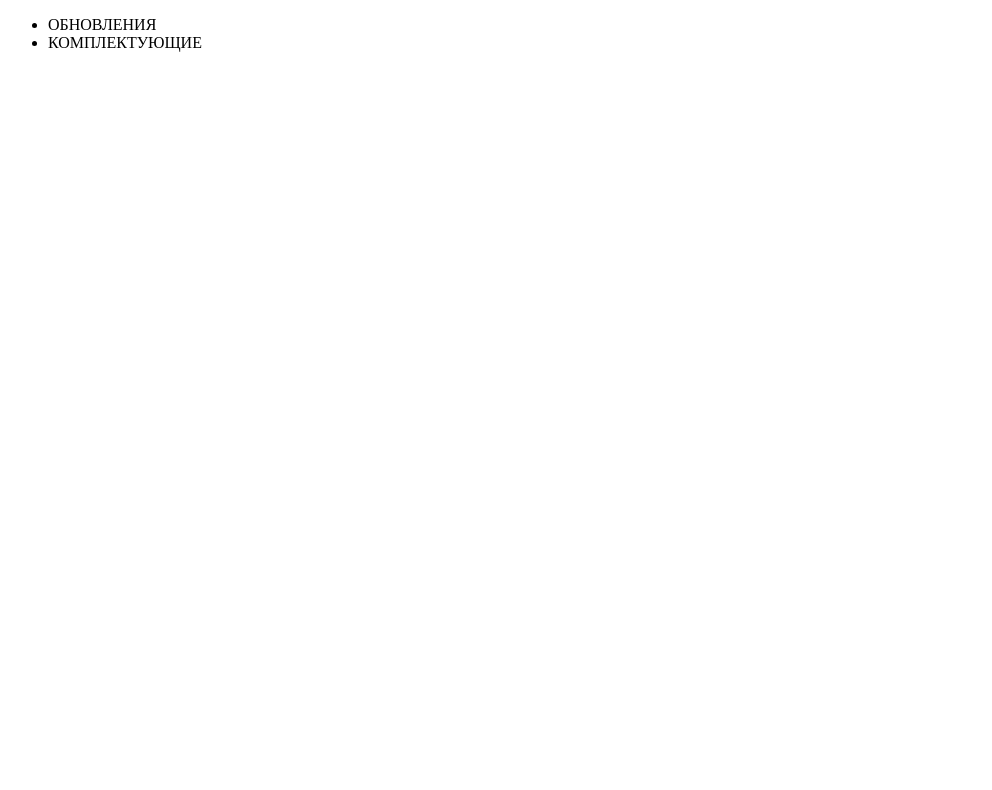
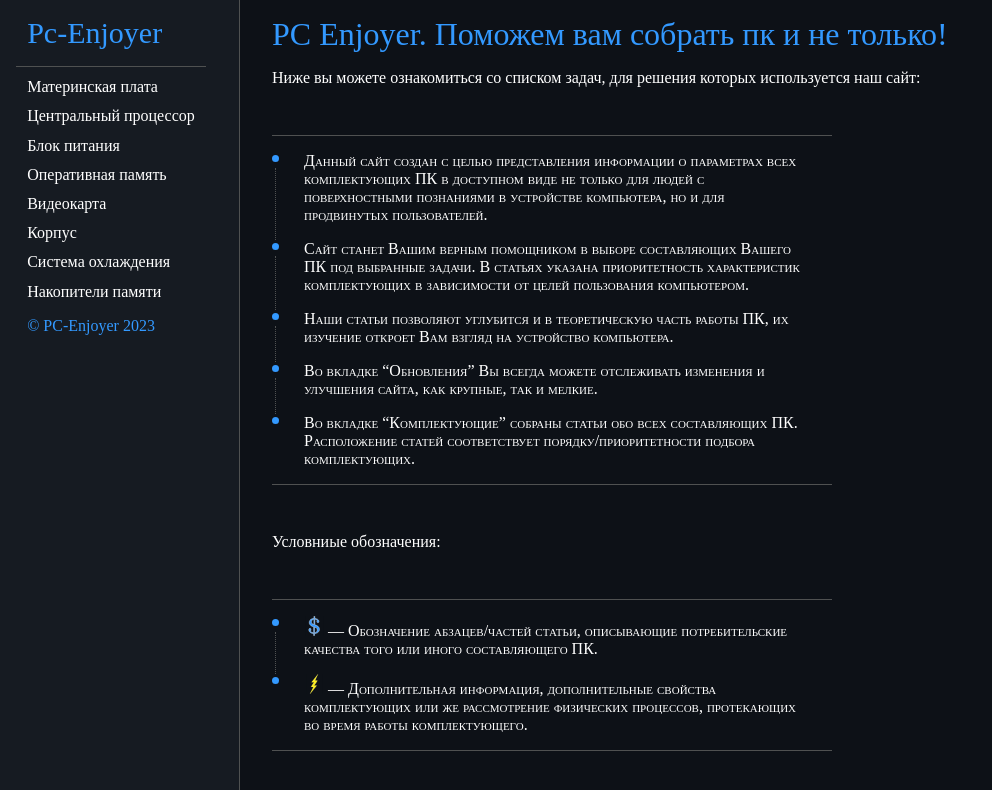
Before and after one commit to turbopypip/pc-enjoyer2.0, a React (Create React App) app: page / in a window 1280 px wide. Shown: the top 790 px of the page, without its empty margins (0-992 px from the left). Built offline with nearby package versions, Linux system fonts and the light colour scheme; a web font is replaced by a local one.

Commit message:
Adedd index page
*Added switching page

```diff
--- a/public/index.html
+++ b/public/index.html
@@ -2,15 +2,19 @@
 <html lang="ru">
   <head>
     <meta charset="utf-8" />
+
     <link rel="shortcut icon" href="logo/favicon.ico" type="image/x-icon"/>
+
     <meta name="viewport" content="width=device-width, initial-scale=1" />
     <meta name="theme-color" content="#000000" />
     <meta
       name="description"
-      content="Web site created using create-react-app"
+      content="Information about PC. How to build a PC"
     />
+
     <title>PC-Enjoyer</title>
   </head>
+
   <body>
     <noscript>You need to enable JavaScript to run this app.</noscript>
     <div id="root"></div>
--- a/src/App.tsx
+++ b/src/App.tsx
@@ -1,10 +1,31 @@
-import React from 'react';
+import React, {useState} from 'react';
 import './Css/App.css';
-import Header from "./Header";
+import Navigation from "./Navigation";
+import DefaultPage from "./Pages/default";
+import Moterboard from "./Pages/Moterboard";
+
 function App() {
+
+  const[page, setPage] = useState(0)
+
+  const getPage = () =>{
+    switch (page){
+      case 0:
+        return (
+          <DefaultPage />
+        )
+      case 1:
+        return (
+          <Moterboard />
+        )
+    }
+  }
+
   return (
     <div className="App">
-      <Header/>
+      <Navigation setPage={setPage}/>
+
+      <>{getPage()}</>
     </div>
   );
 }
--- a/src/Css/App.css
+++ b/src/Css/App.css
@@ -0,0 +1,171 @@
+/* cyrillic-ext */
+@font-face {
+    font-family: 'Montserrat';
+    font-style: normal;
+    font-weight: 400;
+    font-display: swap;
+    src: url(https://fonts.gstatic.com/s/montserrat/v18/JTUSjIg1_i6t8kCHKm459WRhyzbi.woff2) format('woff2');
+    unicode-range: U+0460-052F, U+1C80-1C88, U+20B4, U+2DE0-2DFF, U+A640-A69F, U+FE2E-FE2F;
+}
+/* cyrillic */
+@font-face {
+    font-family: 'Montserrat';
+    font-style: normal;
+    font-weight: 400;
+    font-display: swap;
+    src: url(https://fonts.gstatic.com/s/montserrat/v18/JTUSjIg1_i6t8kCHKm459W1hyzbi.woff2) format('woff2');
+    unicode-range: U+0400-045F, U+0490-0491, U+04B0-04B1, U+2116;
+}
+/* vietnamese */
+@font-face {
+    font-family: 'Montserrat';
+    font-style: normal;
+    font-weight: 400;
+    font-display: swap;
+    src: url(https://fonts.gstatic.com/s/montserrat/v18/JTUSjIg1_i6t8kCHKm459WZhyzbi.woff2) format('woff2');
+    unicode-range: U+0102-0103, U+0110-0111, U+0128-0129, U+0168-0169, U+01A0-01A1, U+01AF-01B0, U+1EA0-1EF9, U+20AB;
+}
+/* latin-ext */
+@font-face {
+    font-family: 'Montserrat';
+    font-style: normal;
+    font-weight: 400;
+    font-display: swap;
+    src: url(https://fonts.gstatic.com/s/montserrat/v18/JTUSjIg1_i6t8kCHKm459Wdhyzbi.woff2) format('woff2');
+    unicode-range: U+0100-024F, U+0259, U+1E00-1EFF, U+2020, U+20A0-20AB, U+20AD-20CF, U+2113, U+2C60-2C7F, U+A720-A7FF;
+}
+/* latin */
+@font-face {
+    font-family: 'Montserrat';
+    font-style: normal;
+    font-weight: 400;
+    font-display: swap;
+    src: url(https://fonts.gstatic.com/s/montserrat/v18/JTUSjIg1_i6t8kCHKm459Wlhyw.woff2) format('woff2');
+    unicode-range: U+0000-00FF, U+0131, U+0152-0153, U+02BB-02BC, U+02C6, U+02DA, U+02DC, U+2000-206F, U+2074, U+20AC, U+2122, U+2191, U+2193, U+2212, U+2215, U+FEFF, U+FFFD;
+}
+
+body{
+    margin: 0;
+    background-color: #0d1117;
+    color: rgb(255, 255, 255);
+    font-family: 'Montserrat';
+}
+
+@media screen and (min-width: 720px){
+    ::-webkit-scrollbar-thumb {
+        padding: 3px;
+        background-color: rgb(113, 117, 121);
+        border-radius: 9em;
+    }
+
+    .App {
+        display: flex;
+        min-height: 100%;
+        justify-content: space-between;
+    }
+
+    /* Navigation panel (PC)*/
+
+    .NavigationColumn__container{
+        z-index: 2;
+        box-sizing: border-box;
+        display: flex;
+        position: sticky;
+        top: 0;
+        height: 100vh;
+        bottom: 0;
+        width: 15rem;
+        margin: 0;
+        border-right: 0.1rem solid #4F5151;
+        background-color: #161b22;
+    }
+
+    .NavigationColumn {
+        margin: 0;
+        padding-left: 1rem;
+        flex-direction: column;
+        list-style-type: none;
+        height: 100vh;
+    }
+    .Pc-Enjoyer__logo {
+        font-size: 30px;
+        margin: 0;
+        color: #3399ff;
+        padding: 1rem 0 1rem 0.7rem;
+        border-bottom: 0.1rem solid #4F5151;
+    }
+    .PageLinks {
+        margin: 0.7rem;
+    }
+    .PageLinks:hover{
+        text-decoration: underline #3399ff;
+    }
+    .Copyright{
+        margin: 0.7rem;
+        color: #3399ff;
+    }
+
+    /* Pages (PC) */
+    .pageContainer{
+        flex: 1;
+        margin: 1rem 13rem 0 2rem;
+    }
+    .pageText{
+        text-align: left;
+    }
+
+    /*default page*/
+    .slogan{
+        display: block;
+        margin: 0 auto;
+        color: #3399ff;
+        font-size: 32px;
+    }
+    /* site information*/
+
+    .listStyle {
+        max-width:70% ;
+        margin: 3rem 0 3rem 0;
+        border-top: 0.1rem solid #4F5151;
+        border-bottom: 0.1rem solid #4F5151;
+        text-align: left;
+        list-style: none;
+    }
+
+    .listStyle li {
+        position: relative;
+        margin-top: 1rem;
+        padding: 0 2rem;
+        font-variant: small-caps;
+    }
+
+    .listStyle li:before {
+        position: absolute;
+        width: 7px;
+        height: 7px;
+        border-radius: 50%;
+        background: #3399ff;
+        content: "";
+        left: 0;
+        transition: .3s ease-in-out;
+        top: 0.2rem;
+    }
+
+    .listStyle li:after {
+        position: absolute;
+        border-left: 1px dotted #4F5151;
+        width: 1px;
+        bottom: -1rem;
+        content: "";
+        left: 0.2rem;
+        top: 1rem;
+    }
+
+    .listStyle li:hover:before {
+        box-shadow: 0 0 0 5px #4F5151;
+    }
+
+    .listStyle li:last-child:after {
+        content: none;
+    }
+}
--- a/src/Header/index.tsx
+++ /dev/null
@@ -1,16 +0,0 @@
-import React from 'react';
-
-const Header = () => {
-  return (
-    <nav>
-      <div className="container-navbar">
-        <ul className="navbar-menu">
-          <li><a>ОБНОВЛЕНИЯ</a></li>
-          <li><a>КОМПЛЕКТУЮЩИЕ</a></li>
-        </ul>
-      </div>
-    </nav>
-  );
-};
-
-export default Header;
--- /dev/null
+++ b/src/Navigation/index.tsx
@@ -0,0 +1,31 @@
+import React , {FC} from 'react';
+import '../Css/App.css'
+
+type Props = {
+  setPage: (page: number) => void;
+};
+
+const Navigation:FC<Props> = ({setPage}) => {
+  const onClick = (number: number) => {
+    setPage(number);
+  }
+
+  return (
+    <aside className="NavigationColumn__container">
+      <ul className="NavigationColumn">
+        <li><p className="Pc-Enjoyer__logo" onClick={() => onClick(0)}>Pc-Enjoyer</p></li>
+        <li><p className="PageLinks" onClick={() => onClick(1)}>Материнская плата</p></li>
+        <li><p className="PageLinks" onClick={() => onClick(2)}>Центральный процессор</p></li>
+        <li><p className="PageLinks" onClick={() => onClick(3)}>Блок питания</p></li>
+        <li><p className="PageLinks" onClick={() => onClick(4)}>Оперативная память</p></li>
+        <li><p className="PageLinks" onClick={() => onClick(5)}>Видеокарта</p></li>
+        <li><p className="PageLinks" onClick={() => onClick(6)}>Корпус</p></li>
+        <li><p className="PageLinks" onClick={() => onClick(7)}>Система охлаждения</p></li>
+        <li><p className="PageLinks" onClick={() => onClick(8)}>Накопители памяти</p></li>
+        <li><p><p className="Copyright">© PC-Enjoyer 2023</p></p></li>
+      </ul>
+    </aside>
+  );
+};
+
+export default Navigation;
--- /dev/null
+++ b/src/Pages/Moterboard/index.tsx
@@ -0,0 +1,11 @@
+import React from 'react';
+
+const Moterboard = () => {
+  return (
+    <div>
+      Vfnthbycrfz gkfnf
+    </div>
+  );
+};
+
+export default Moterboard;
--- /dev/null
+++ b/src/Pages/default/index.tsx
@@ -0,0 +1,44 @@
+import React, {useState} from 'react';
+
+import MoneyIcon from "../../Photos/MoneyIcon.svg";
+import PhysicsIcon from "../../Photos/PhysicsIcon.svg"
+
+const DefaultPage = () => {
+  return (
+    <div  className="pageContainer">
+      <p className="slogan">PC Enjoyer. Поможем вам собрать пк и не только!</p>
+
+      <p>Ниже вы можете ознакомиться со списком задач, для решения которых используется наш сайт:</p>
+
+      <div className="listStyle">
+        <li>
+          <p>Данный сайт создан с целью представления информации о параметрах всех комплектующих ПК в доступном виде не только для людей с поверхностными познаниями в устройстве компьютера, но и для продвинутых пользователей.</p>
+        </li>
+        <li>
+          <p>Сайт станет Вашим верным помощником в выборе составляющих Вашего ПК под выбранные задачи. В статьях указана приоритетность характеристик комплектующих в зависимости от целей пользования компьютером.</p>
+        </li>
+        <li>
+          <p>Наши статьи позволяют углубится и в теоретическую часть работы ПК, их изучение откроет Вам взгляд на устройство компьютера.</p>
+        </li>
+        <li>
+          <p>Во вкладке “Обновления” Вы всегда можете отслеживать изменения и улучшения сайта, как крупные, так и мелкие.</p>
+        </li>
+        <li>
+          <p>Во вкладке “Комплектующие” собраны статьи обо всех составляющих ПК. Расположение статей соответствует порядку/приоритетности подбора комплектующих.</p>
+        </li>
+      </div>
+
+      <p>Условниые обозначения:</p>
+      <div className="listStyle">
+        <li>
+          <p><img src={MoneyIcon} width="20"height="20"/> — Обозначение абзацев/частей статьи, описывающие потребительские качества того или иного составляющего ПК.</p>
+        </li>
+        <li>
+          <p><img src={PhysicsIcon} width="20"height="20"/> — Дополнительная информация, дополнительные свойства комплектующих или же рассмотрение физических процессов, протекающих во время работы комплектующего.</p>
+        </li>
+      </div>
+    </div>
+  );
+};
+
+export default DefaultPage;
--- /dev/null
+++ b/src/custom.d.ts
@@ -0,0 +1 @@
+declare module "*.svg";
--- a/src/index.tsx
+++ b/src/index.tsx
@@ -1,6 +1,5 @@
 import React from 'react';
 import ReactDOM from 'react-dom/client';
-import './Css/index.css';
 import App from './App';
 
 const root = ReactDOM.createRoot(
```
Also changed, not shown: src/Css/index.css (deleted), src/Photos/MoneyIcon.svg (added), src/Photos/PhysicsIcon.svg (added).
